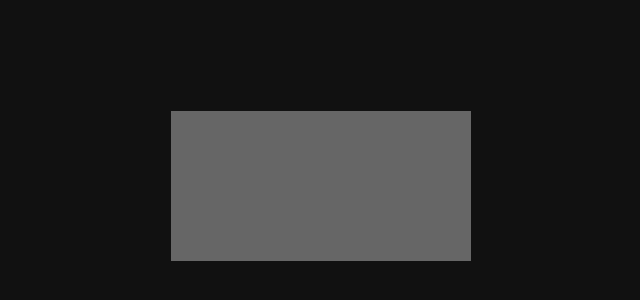
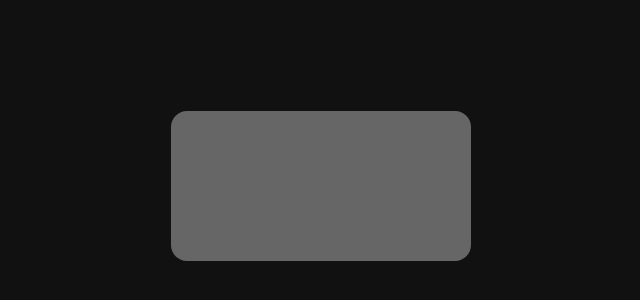
Before and after one commit to dwhiffing/final-lift-js13k, a website: page src/index.html in a window 1280 px wide. Shown: the part 214-514 px from the top of the page, 319-959 px from the left. Drawn offline with Linux system fonts and the light colour scheme.

Commit message:
Adds border radius

```diff
--- a/src/index.html
+++ b/src/index.html
@@ -7,7 +7,7 @@
 </head>
 
 <body style="margin: 0; background: #111; height: 100vh; display: flex; justify-content: center; align-items: center;">
-  <canvas style="background:#666"></canvas>
+  <canvas style="background:#666; border-radius: 16px"></canvas>
   <!-- <a style="cursor:pointer;padding-top:8px; opacity: 0">mute</a> -->
 </body>
 
```
